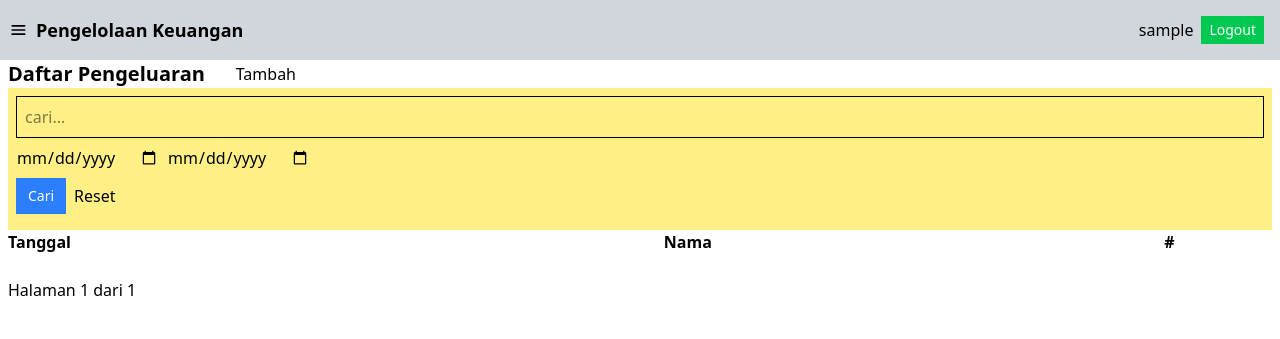
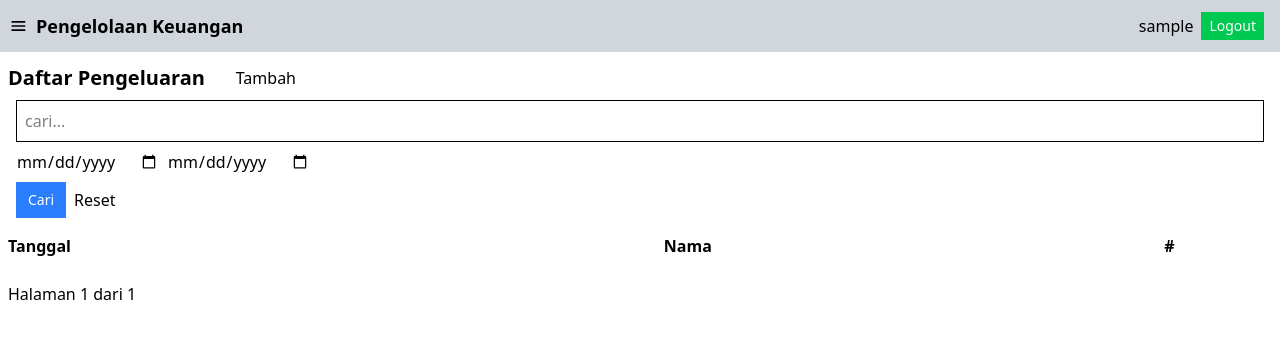
Before and after one commit to dodiman/pengelolaan_keuangan, a Django app: page /pengeluaran/ in a window 1280 px wide. Shown: the top 339 px of the page. Run offline with Django 5.2, Linux system fonts and the light colour scheme; the visitor is signed in with stand-in values (Sample User, id 1); data that the repository does not hold is empty; parts of the project's set-up code (start-up, migrations or seed data) failed here and were passed over; some libraries are stand-ins or nearby versions.

Commit message:
modif: header jadikan fix

```diff
--- a/pengeluaran/templates/pengeluaran/pengeluaran/detail.html
+++ b/pengeluaran/templates/pengeluaran/pengeluaran/detail.html
@@ -9,7 +9,7 @@
   </div>
 </div>
 <!-- form pencarian -->
-<form class="py-2 px-2 flex flex-col bg-yellow-200" method="get">
+<form class="py-2 px-2 flex flex-col bg-white" method="get">
   <div class="flex flex-col gap-2">
     <input
       class="border py-2 px-2 min-w-80"
--- a/pengeluaran/templates/pengeluaran/pengeluaran/list.html
+++ b/pengeluaran/templates/pengeluaran/pengeluaran/list.html
@@ -14,7 +14,7 @@
   </div>
 
   <!-- form pencarian -->
-  <form class="py-2 px-2 flex flex-col bg-yellow-200" action="" method="get">
+  <form class="py-2 px-2 flex flex-col bg-white" action="" method="get">
     <div class="flex flex-col gap-2">
       <input
         class="border py-2 px-2 min-w-80"
--- a/static/js/komponen/toggleButton.js
+++ b/static/js/komponen/toggleButton.js
@@ -5,7 +5,20 @@ const elm_icon_close = document.getElementById('icon-close');
 
 elm_tombol_open_close_sidebar.addEventListener("click", (e) => {
     e.preventDefault();
-    elm_sidebar.classList.toggle('hidden');
-    elm_icon_burger.classList.toggle('hidden');
-    elm_icon_close.classList.toggle('hidden');
+    // tampil & sembunyikan sidebar
+    if (elm_sidebar.classList.contains("hidden")) {
+        elm_sidebar.classList.remove('hidden');
+        elm_sidebar.classList.add("flex")
+        elm_icon_burger.classList.remove('hidden');
+        elm_icon_burger.classList.add("flex")
+        elm_icon_close.classList.remove('hidden');
+        elm_icon_burger.classList.add("flex")
+    } else {
+        elm_sidebar.classList.remove("flex");
+        elm_sidebar.classList.add("hidden")
+        elm_icon_burger.classList.remove("flex");
+        elm_icon_burger.classList.add("hidden");
+        elm_icon_close.classList.remove('flex');
+        elm_icon_close.classList.add('hidden');
+    }
 })
--- a/templates/base.html
+++ b/templates/base.html
@@ -11,13 +11,14 @@
   </head>
   <body>
     <div class="flex flex-col">
-    <!-- navbar -->
-     {% include "partials/navbar.html" %}
-
+      <!-- navbar -->
+      {% include "partials/navbar.html" %}
       {% include "partials/sidebar.html" %}
 
       <!-- main content -->
-      {% block content %} {% endblock %}
+      <div class="pt-16">
+        {% block content %} {% endblock %}
+      </div>
     </div>
 
     <!-- footer -->
--- a/templates/partials/navbar.html
+++ b/templates/partials/navbar.html
@@ -1,5 +1,5 @@
 <header
-  class="max-w-full overflow-hidden bg-gray-300 flex gap-2 py-2 px-2 flex-row flex-nowrap text-nowrap items-center"
+  class="fixed z-30 w-full overflow-hidden bg-gray-300 flex gap-2 py-1 px-2 flex-row flex-nowrap text-nowrap items-center"
 >
   <!-- sisi kiri -->
   <div class="flex-1 flex gap-2 justify-start items-center">
--- a/templates/partials/sidebar.html
+++ b/templates/partials/sidebar.html
@@ -1,4 +1,4 @@
-<div id="sidebar" class="hidden bg-yellow-200 flex flex-col">
+<div id="sidebar" class="fixed top-12 w-full z-50 hidden bg-yellow-200 flex-col">
   <ul class="px-2 min-w-72 flex flex-row w-full justify-between items-center">
     <li>
       <a href="{% url 'pengeluaran:pengeluaran_list' %}">list pengeluaran</a>
```
